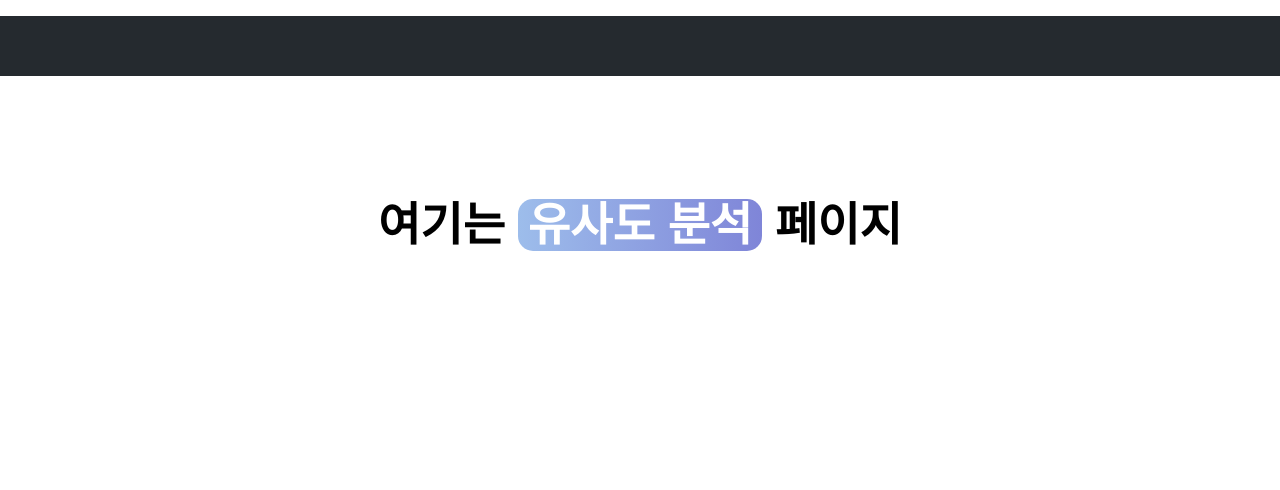
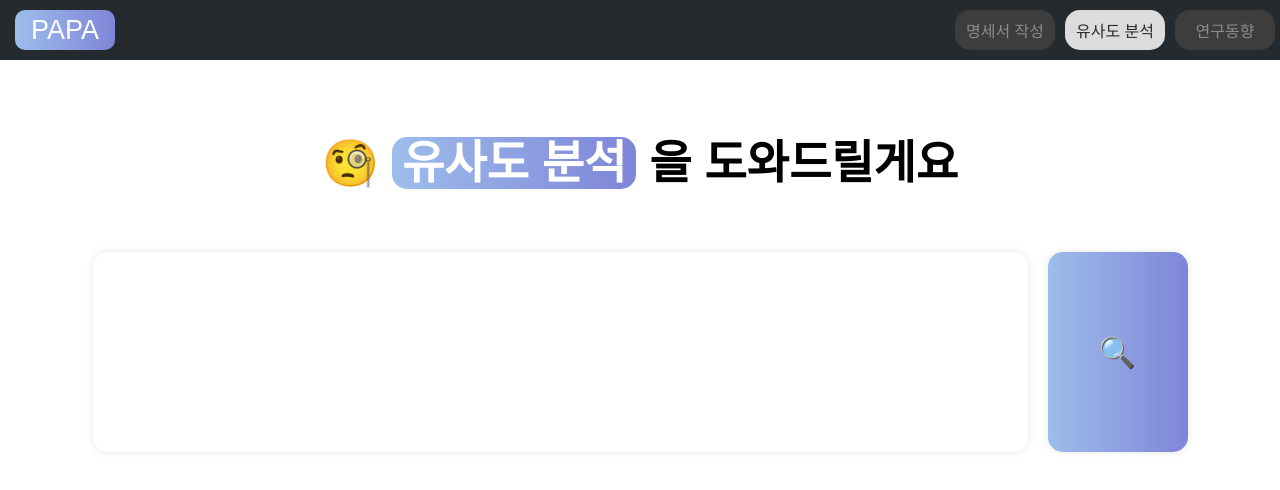
Before and after one commit to KPMG2024-PAPA/frontend, a React (Create React App) app: page /sim-page in a window 1280 px wide. Shown: the top 490 px of the page. Built offline with nearby package versions, Linux system fonts and the light colour scheme; a web font is replaced by a local one.

Commit message:
fix: enable extension of the component

```diff
--- a/src/component/page/SimPage.jsx
+++ b/src/component/page/SimPage.jsx
@@ -2,7 +2,10 @@ import React from 'react';
 import styled from 'styled-components';
 import { useNavigate } from 'react-router-dom';
 import { createGlobalStyle } from 'styled-components';
+import { useState, useEffect } from 'react';
 
+import TextInput from '../ui/TextInput';
+import Button from '../ui/Button';
 
 const AllGlobalStyle = createGlobalStyle`
   @font-face {
@@ -15,39 +18,153 @@ const AllGlobalStyle = createGlobalStyle`
  `;
 
 
-// 전체적인 레이아웃을 담당하는 코드
+/* 레이아웃 코드 */
 const Wrapper = styled.div`
   padding: 30px;
   display: flex;
   flex-direction: column;
   height: auto;
-  padding-top: 50px;
+  padding-top: 20px;
 `;
 
 const SecondWrapper = styled.div`
-  padding: 30px;
   display: flex;
-  flex-direction: row; /* Change from 'column' to 'row' */
-  justify-content: space-around; /* Adjust horizontal alignment as needed */
-  height: auto;
-  padding-top: 30px;
+  flex-direction: row;
+  justify-content: center;
+  height: 200px;
+  align-items: stretch;
+  padding-top: 60px;
+  padding-left: 60px;
+  padding-right: 60px;
+  gap: 20px;
 `;
 
-const Header = styled.p`
+const ThirdWrapper = styled.div`
+  display: flex;
+  width: 50%;
+  flex-direction: column;
+  align-items: flex-start;
+  justify-content: flex-start;
+  box-sizing: border-box;
+`;
+
+const FourthWrapper = styled.div`
+  display: flex;
+  width: 50%;
+  flex-direction: column;
+  align-items: flex-start;
+  justify-content: flex-start;
+  padding-left: 30px;
+  box-sizing: border-box;
+`;
+
+
+/* 상단바- 레이아웃 코드 */
+const Header = styled.div`
+  display: flex;
+  justify-content: space-between;
+  align-items: center;
   height: 60px;
   background-color: #252a2f;
   color: white;
-  background-color: #252a2f;
-  justify-content: center;
-  align-items: left;
-  `;
-
-const Icon = styled.img`
-  margin-left: 0px;
-  max-width: 100px;
 `;
 
-// 제목 담당
+const LeftContainer = styled.div`
+  display: flex;
+  justify-content: flex-start;
+  margin-left: 10px;
+`;
+
+const RightContainer = styled.div`
+  display: flex;
+  justify-content: flex-end;
+`;
+
+/* 상단바- 왼쪽 로고 코드  */
+const HeaderLogo = styled.div`
+    border-radius: 10px;
+    display: flex;
+    flex-direction: column;
+    justify-content: center;
+    align-items: center;
+    height: 40px;
+    width: 100px;
+    background: linear-gradient(to right, #9dbdeb, #7f85d8);
+    margin-left: 5px;
+    margin-right: 5px;
+`;
+
+const HeaderLogoText = styled.p`
+  font-size: 27px;
+`;
+
+const ClickableBoxLogo = styled(HeaderLogo)`
+  cursor: pointer;
+`;
+
+
+/* 상단바- 선택된 페이지 버튼*/
+const HeaderBox = styled.div`
+    border-radius: 15px;
+    display: flex;
+    flex-direction: column;
+    justify-content: center;
+    align-items: center;
+    height: 40px; /* 높이 조정 */
+    width: 100px;
+    background: #dcdcdc;
+    margin-left: 5px;
+    margin-right: 5px;
+`;
+
+const HeaderBoxText = styled.p`
+  font-size: 16px;
+  text-align: center;
+  color: #252a2f;
+`;
+
+const ClickableBox = styled(HeaderBox)`
+  cursor: pointer;
+  transition: background-color 0.3s ease;
+  &:hover {
+    background-color: #dcdcdc;
+  }
+`;
+
+
+
+/* 상단바- 선택되지 않은 페이지 */
+const HeaderBoxNone = styled.div`
+    border-radius: 15px;
+    display: flex;
+    flex-direction: column;
+    justify-content: center;
+    align-items: center;
+    height: 40px; /* 높이 조정 */
+    width: 100px;
+    background-color: #3d3d3d;
+    margin-left: 5px;
+    margin-right: 5px;
+`;
+
+const HeaderBoxTextNone = styled.p`
+  font-size: 16px;
+  text-align: center;
+  color: #8c8c8c;
+  /* justify-content와 align-items 제거 */
+`;
+
+const ClickableBoxNone = styled(HeaderBoxNone)`
+  cursor: pointer;
+  transition: background-color 0.3s ease; // 배경 색상 변화에 애니메이션 효과를 추가합니다.
+  &:hover {
+    background-color: #dcdcdc; // 여기서 원하는 색상으로 바꿉니다.
+  }
+`;
+
+
+
+/* 페이지 제목 */
 const MainTitleText = styled.p`
     font-size: 46px;
     font-weight: bold;
@@ -64,59 +181,155 @@ const HighlightText = styled.span`
     padding-right: 10px;
 `;
 
-const SubTitleText = styled.p`
-    font-size: 28px;
-    font-weight: bold;
-    text-align: center;
-    margin-bottom: -5px;
-    padding-bottom: 60px;
+
+/* 본문 상단 */
+const GuideText = styled.p`
+  font-size: 20px;
+  text-align: center;
+  //background-color: #252a2f;
+  color: #252a2f;
+  //border-radius: 15px;
 `;
 
-const BoxText = styled.p`
-  font-size: 20px;
-  text-align: center;
+const CustomButton = styled(Button)`
+  padding: 7px 7px;
+  font-size: 30px;
+  border-width: 0px;
+  border-radius: 15px;
+  display: flex;
+  width: 140px;
+  height: 100%;
+  cursor: pointer;
+  align-items: center;
+  background: linear-gradient(to right, #9dbdeb, #7f85d8);
+  color: white;
+  justify-content: center;
+  box-shadow: 0px 0px 8px rgba(0, 0, 0, 0.1);
+  font-family: 'Pretendard', sans-serif;
+`;
+
+const CustomTextInput = styled(TextInput)`
+    height: 200px;
+    box-sizing: border-box; // padding을 포함한 높이로 설정
 `;
 
 
-const Box = styled.div`
-    padding-bottom: 30px;
-    background-color: white;
-    border-radius: 15px;
-    display: flex;
-    flex-direction: column;
-    justify-content: center;
-    align-items: center;
-    min-height: 400px;
-    min-width: 420px;
-    box-shadow: 0px 0px 8px rgba(0, 0, 0, 0.1); /* 그림자 효과 추가 */
+// 로딩화면 컴포넌트
+const Overlay = styled.div`
+  position: fixed;
+  top: 0;
+  left: 0;
+  width: 100%;
+  height: 100%;
+  background-color: rgba(0, 0, 0, 0.7);
+  display: flex;
+  justify-content: center;
+  align-items: center;
+  z-index: 1000; // 수정됨
 `;
 
-const ClickableBox = styled(Box)`
-  cursor: pointer;
-  transition: background-color 0.3s ease; // 배경 색상 변화에 애니메이션 효과를 추가합니다.
-  &:hover {
-    background-color: #dcdcdc; // 여기서 원하는 색상으로 바꿉니다.
+
+const Message = styled.p`
+  color: #d0d0d0;
+  display: flex;
+  flex-direction: column;
+  font-size: 24px; // 수정됨
+  opacity: 0; // 초기 상태는 투명
+  align-items: center;
+  animation: fadeInOut 4s infinite; // 4초 동안 무한 반복
+  background-color:  rgba(0, 0, 0, 0.3);
+  width: 368px;
+  padding: 20px;
+  border-radius: 15px;
+  box-shadow: 0px 0px 8px rgba(0, 0, 0, 0.2);
+
+  @keyframes fadeInOut {
+    0%, 100% { opacity: 0; }
+    50% { opacity: 1; }
   }
 `;
 
 
-const SimPage = () => {
+
+const SpecPage = () => {
   const navigate = useNavigate();
 
-  const handleBoxClick = (boxNumber) => {
-    console.log(`Box ${boxNumber} clicked!`);
-    navigate('second-page'); // 페이지 이동시 사용
+  // 페이지 이동 함수
+  const navigateTo = (path) => {
+    console.log(`${path} clicked!`);
+    navigate(path);
+  };
+
+
+  const [isLoading, setIsLoading] = useState(false); // 로딩 상태 관리
+
+  // 로딩 화면 컴포넌트
+  const LoadingOverlay = () => {
+    const messages = [
+      <>
+      <div style={{ fontSize: '50px', marginBottom: '5px', color: '#252a2f' }}>🤔</div>
+      <div>작성해주신 내용을 분석하고 있어요</div>
+      </>,
+      <>
+      <div style={{ fontSize: '50px', marginBottom: '5px', color: '#252a2f' }}>⌛️</div>
+      <div>n분정도 소요될 수 있어요</div>
+      </>
+    ];
+
+    const [currentMessageIndex, setCurrentMessageIndex] = useState(0);
+
+    useEffect(() => {
+      const intervalId = setInterval(() => {
+        setCurrentMessageIndex((prevIndex) => (prevIndex + 1) % messages.length);
+      }, 4000); // 메시지 변경 주기를 4초로 설정 (애니메이션 주기에 맞춤)
+
+      return () => clearInterval(intervalId);
+    }, []);
+
+    return (
+      <Overlay>
+        <Message>{messages[currentMessageIndex]}</Message>
+      </Overlay>
+    );
+  };
+
+  const handleButtonClick = () => {
+    setIsLoading(true);
+    {/* 버튼 클릭 시, 서버 전달 및 응답 요청*/}
+    {/*응답을 받으면 (false)로 설정 -> 로딩 화면을 비활성화*/}
   };
 
   return (
     <div>
       <AllGlobalStyle />
-      <Header></Header>
+      <Header>
+      <LeftContainer>
+          <ClickableBoxLogo onClick={() => navigateTo('/')}>
+            <HeaderLogoText>PAPA</HeaderLogoText>
+          </ClickableBoxLogo>
+        </LeftContainer>
+        <RightContainer>
+          <ClickableBoxNone onClick={() => navigateTo('/spec-page')}>
+            <HeaderBoxTextNone>명세서 작성</HeaderBoxTextNone>
+          </ClickableBoxNone>
+          <ClickableBox onClick={() => navigateTo('/sim-page')}>
+            <HeaderBoxText>유사도 분석</HeaderBoxText>
+          </ClickableBox>
+          <ClickableBoxNone onClick={() => navigateTo('/research-page')}>
+            <HeaderBoxTextNone>연구동향</HeaderBoxTextNone>
+          </ClickableBoxNone>
+        </RightContainer>
+      </Header>
       <Wrapper>
-          <MainTitleText>여기는 <HighlightText>유사도 분석</HighlightText> 페이지</MainTitleText>
+          <MainTitleText>🧐 <HighlightText>유사도 분석</HighlightText> 을 도와드릴게요</MainTitleText>
+          <SecondWrapper>
+            <CustomTextInput></CustomTextInput>
+            <CustomButton title='🔍' onClick={handleButtonClick} /> {/* 버튼 클릭 이벤트 핸들러 연결 */}
+            {isLoading && <LoadingOverlay />}
+          </SecondWrapper>
       </Wrapper>
     </div>
   );
 };
 
-export default SimPage;
+export default SpecPage;
--- a/src/component/page/SpecPage.jsx
+++ b/src/component/page/SpecPage.jsx
@@ -34,33 +34,33 @@ const SecondWrapper = styled.div`
   height: auto;
   padding-top: 60px;
   padding-left: 60px;
-  padding-right: 60px; // 오른쪽 패딩도 추가하여 균형을 맞추어 줍니다.
+  padding-right: 60px;
 `;
 
 const ThirdWrapper = styled.div`
   display: flex;
-  width: 50%; // 너비를 50%로 설정
+  width: 50%;
   flex-direction: column;
   align-items: flex-start;
   justify-content: flex-start;
-  box-sizing: border-box; // 패딩과 테두리를 너비 계산에 포함
+  box-sizing: border-box;
 `;
 
 const FourthWrapper = styled.div`
   display: flex;
-  width: 50%; // 너비를 50%로 설정
+  width: 50%;
   flex-direction: column;
   align-items: flex-start;
   justify-content: flex-start;
-  padding-left: 30px; // 필요에 따라 조정
-  box-sizing: border-box; // 패딩과 테두리를 너비 계산에 포함
+  padding-left: 30px;
+  box-sizing: border-box;
 `;
 
 
 /* 상단바- 레이아웃 코드 */
 const Header = styled.div`
   display: flex;
-  justify-content: space-between; /* 왼쪽과 오른쪽 컨테이너 사이의 공간을 최대로 확장 */
+  justify-content: space-between;
   align-items: center;
   height: 60px;
   background-color: #252a2f;
@@ -85,7 +85,7 @@ const HeaderLogo = styled.div`
     flex-direction: column;
     justify-content: center;
     align-items: center;
-    height: 40px; /* 높이 조정 */
+    height: 40px;
     width: 100px;
     background: linear-gradient(to right, #9dbdeb, #7f85d8);
     margin-left: 5px;
@@ -101,7 +101,7 @@ const ClickableBoxLogo = styled(HeaderLogo)`
 `;
 
 
-/* 상단바- 선택된 페이지 버튼 코드 */
+/* 상단바- 선택된 페이지 버튼*/
 const HeaderBox = styled.div`
     border-radius: 15px;
     display: flex;
@@ -119,20 +119,19 @@ const HeaderBoxText = styled.p`
   font-size: 16px;
   text-align: center;
   color: #252a2f;
-  /* justify-content와 align-items 제거 */
 `;
 
 const ClickableBox = styled(HeaderBox)`
   cursor: pointer;
-  transition: background-color 0.3s ease; // 배경 색상 변화에 애니메이션 효과를 추가합니다.
+  transition: background-color 0.3s ease;
   &:hover {
-    background-color: #9dbdeb; // 여기서 원하는 색상으로 바꿉니다.
+    background-color: #dcdcdc;
   }
 `;
 
 
 
-/* 상단바- 선택되지 않은 페이지 코드 */
+/* 상단바- 선택되지 않은 페이지 */
 const HeaderBoxNone = styled.div`
     border-radius: 15px;
     display: flex;
@@ -234,7 +233,7 @@ const Overlay = styled.div`
 
 
 const Message = styled.p`
-  color: white;
+  color: #d0d0d0;
   display: flex;
   flex-direction: column;
   font-size: 24px; // 수정됨
@@ -242,8 +241,10 @@ const Message = styled.p`
   align-items: center;
   animation: fadeInOut 4s infinite; // 4초 동안 무한 반복
   background-color:  rgba(0, 0, 0, 0.3);
+  width: 368px;
   padding: 20px;
   border-radius: 15px;
+  box-shadow: 0px 0px 8px rgba(0, 0, 0, 0.2);
 
   @keyframes fadeInOut {
     0%, 100% { opacity: 0; }
--- a/src/component/ui/Button.jsx
+++ b/src/component/ui/Button.jsx
@@ -15,17 +15,15 @@ const StyledButton = styled.button`
     color: white;
     justify-content: center;
     box-shadow: 0px 0px 8px rgba(0, 0, 0, 0.1);
-    font-family: 'Pretendard', sans-serif; /* NanumNeo 폰트를 적용 */
+    font-family: 'Pretendard', sans-serif;
 `;
 
 
 
 
 
-function Button(props) {
-    const { title, onClick } = props;
-
-    return <StyledButton onClick={onClick}>{title || "button"}</StyledButton>;
+function Button({ title, onClick, className }) {
+    return <StyledButton className={className} onClick={onClick}>{title || "button"}</StyledButton>;
 }
 
 export default Button;
--- a/src/component/ui/ImgUpload.jsx
+++ b/src/component/ui/ImgUpload.jsx
@@ -9,7 +9,7 @@ const Container = styled.div`
 `;
 
 const UploadArea = styled.div`
-  border: 2px dashed #e8e8e8;
+  //border: 2px dashed #e8e8e8;
   border-radius: 15px;
   display: flex;
   flex-direction: column;
@@ -24,6 +24,7 @@ const UploadArea = styled.div`
   min-width: 50%;
   height: 100px;
   box-sizing: border-box;
+  box-shadow: 0px 0px 8px rgba(0, 0, 0, 0.1);
 `;
 
 const HiddenInput = styled.input`
--- a/src/component/ui/TextInput.jsx
+++ b/src/component/ui/TextInput.jsx
@@ -5,19 +5,20 @@ const StyledTextarea = styled.textarea`
     padding: 30px;
     font-size: 16px;
     line-height: 20px;
-    border: 2px dashed #e8e8e8;
     border-radius: 15px;
-    min-height: 230px;
+    height: 230px;
     width: 85%;
     outline: none;
+    border: none;
     resize: none;
     font-family: 'Pretendard-Medium';
+    box-shadow: 0px 0px 8px rgba(0, 0, 0, 0.1);
 `;
 
 function TextInput(props) {
-    const { value } = props;
+    const { value, className } = props;
 
-    return <StyledTextarea value={value} />;
+    return <StyledTextarea className={className} value={value} />;
 }
 
 export default TextInput;
```
